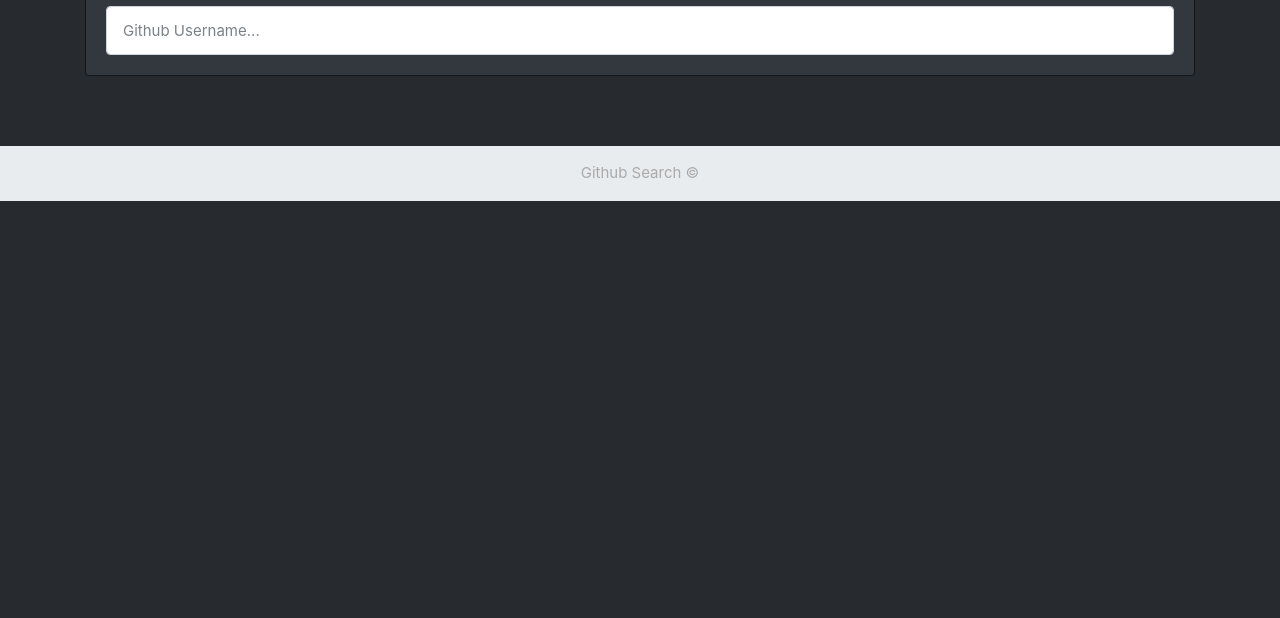
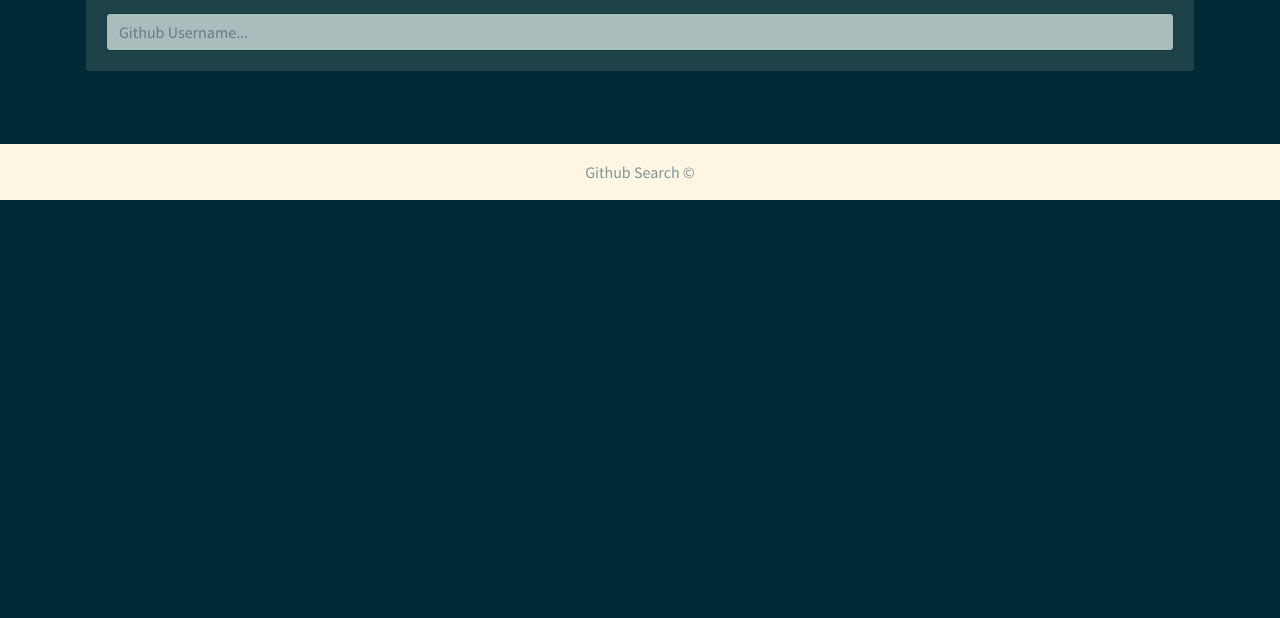
Before and after one commit to trent-grunewald/GitHub-Search-API, a plain HTML site: page index.html in a window 1280 px wide. Shown: the part 182-800 px from the top of the page. Drawn offline with nearby package versions, Linux system fonts and the light colour scheme.

Commit message:
Add files via upload

```diff
--- a/index.html
+++ b/index.html
@@ -4,7 +4,7 @@
   <meta charset="UTF-8">
   <meta name="viewport" content="width=device-width, initial-scale=1.0">
   <meta http-equiv="X-UA-Compatible" content="ie=edge">
-  <link rel="stylesheet" href="https://bootswatch.com/4/slate/bootstrap.min.css">
+  <link rel="stylesheet" href="https://bootswatch.com/4/solar/bootstrap.min.css">
   <title>Github Search</title>
 </head>
 <body>
```
